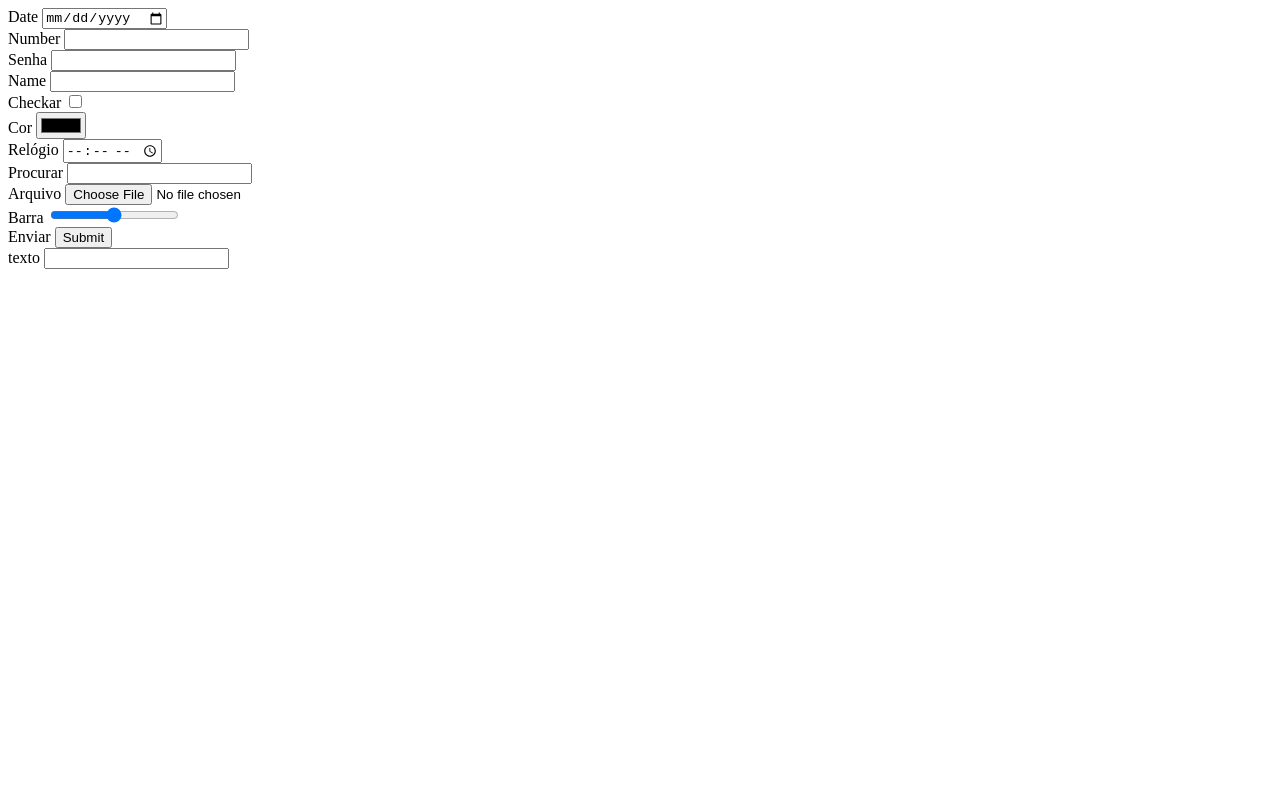
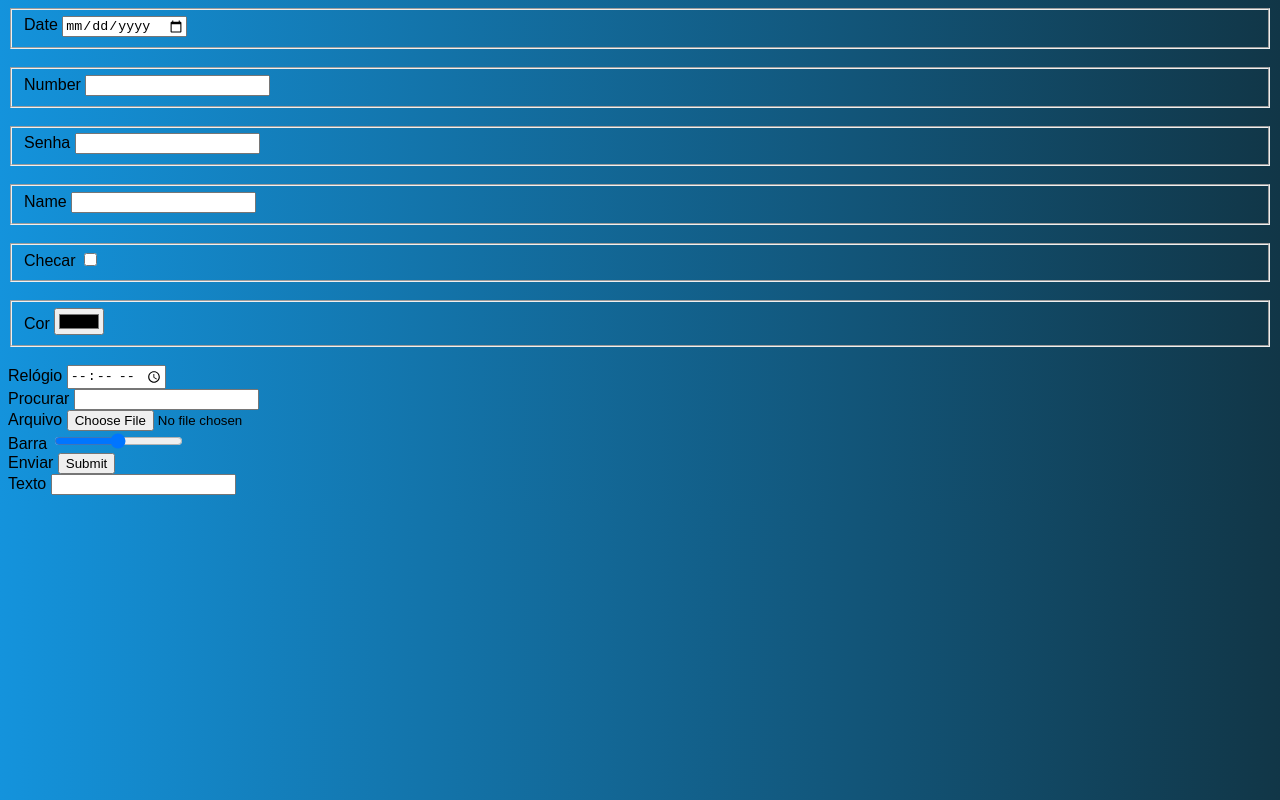
Before and after one commit to robson-start-dev/Html.input-types, a plain HTML site: page index.html in a window 1280 px wide. Drawn offline with Linux system fonts and the light colour scheme.

Commit message:
formulariocss

```diff
--- a/index.html
+++ b/index.html
@@ -4,25 +4,37 @@
     <meta charset="UTF-8">
     <meta name="viewport" content="width=device-width, initial-scale=1.0">
     <title>Document</title>
+    <link rel="stylesheet" href="./main.css"/>
 </head>
 <body>
+    <div class="inputBox">
+    <form action=""></form>
+    <fieldset>
     <label for="date">Date</label>
-    <input type="date" date="" id="date">
+    <input type="date" date=""id="date" class="inptUser" required></div>
     <br>
+    <fieldset>
+    <div class="inputBox">
     <label for="number">Number</label>
-    <input type="number" name="number" id="number">
+    <input type="number" name="number" id="number"></div></fieldset>
     <br>
-    <label for="password">Senha</label>
-    <input type="password" name="password" id="password">
+    <fieldset><div class="inputBox">
+    </div><label for="password">Senha</label>
+    <input type="password" name="password" id="password"></div>
+</fieldset>
+    <br> <fieldset><div class="inputBox">
+    <label for="name">Name</label>
+    <input type="name" name="name" id="name"></div></fieldset>
     <br>
-    <label for="name">Name</label>
-    <input type="name" name="name" id="name">
+    <fieldset>
+        <div class="inputBox">
+    <label for="checkbox">Checar</label>
+    <input type="checkbox" name="name" id="name"></div></fieldset>
     <br>
-    <label for="checkbox">Checkar</label>
-    <input type="checkbox" name="" id="">
-    <br>
+    <fieldset> <div class="inputBox">
     <label for="collor">Cor</label>
-    <input type="color" name="collor" id="collor">
+    <input type="color" name="collor" id="collor"></div>
+</fieldset>
     <br>
     <label for="time">Relógio</label>
     <input type="time" name="time" id="time">
@@ -37,7 +49,9 @@
     <label for="submit">Enviar</label>
     <input type="submit" name="submit" id="submit">
     <br>
-    <label for="text">texto</label>
+    <label for="text">Texto</label>
     <input type="text" name="text" id="text">
+</div>
 </body>
+</head>
 </html>
--- /dev/null
+++ b/main.css
@@ -0,0 +1,15 @@
+body {
+    font-family: arial, helvetica, sans-serif;
+    background-image: linear-gradient(to right, rgb( 20, 147, 220), rgb(17, 54 , 71));
+
+}
+.box{
+    position: absolute;
+    top:50%;
+    left:50%;
+    transform:  translate( -50%, -50%);
+    background-color: rgba(0, 0, 0, 0,8);
+    padding:  15px;
+    border-radius: 15px;
+    width: 20%;
+}
```
